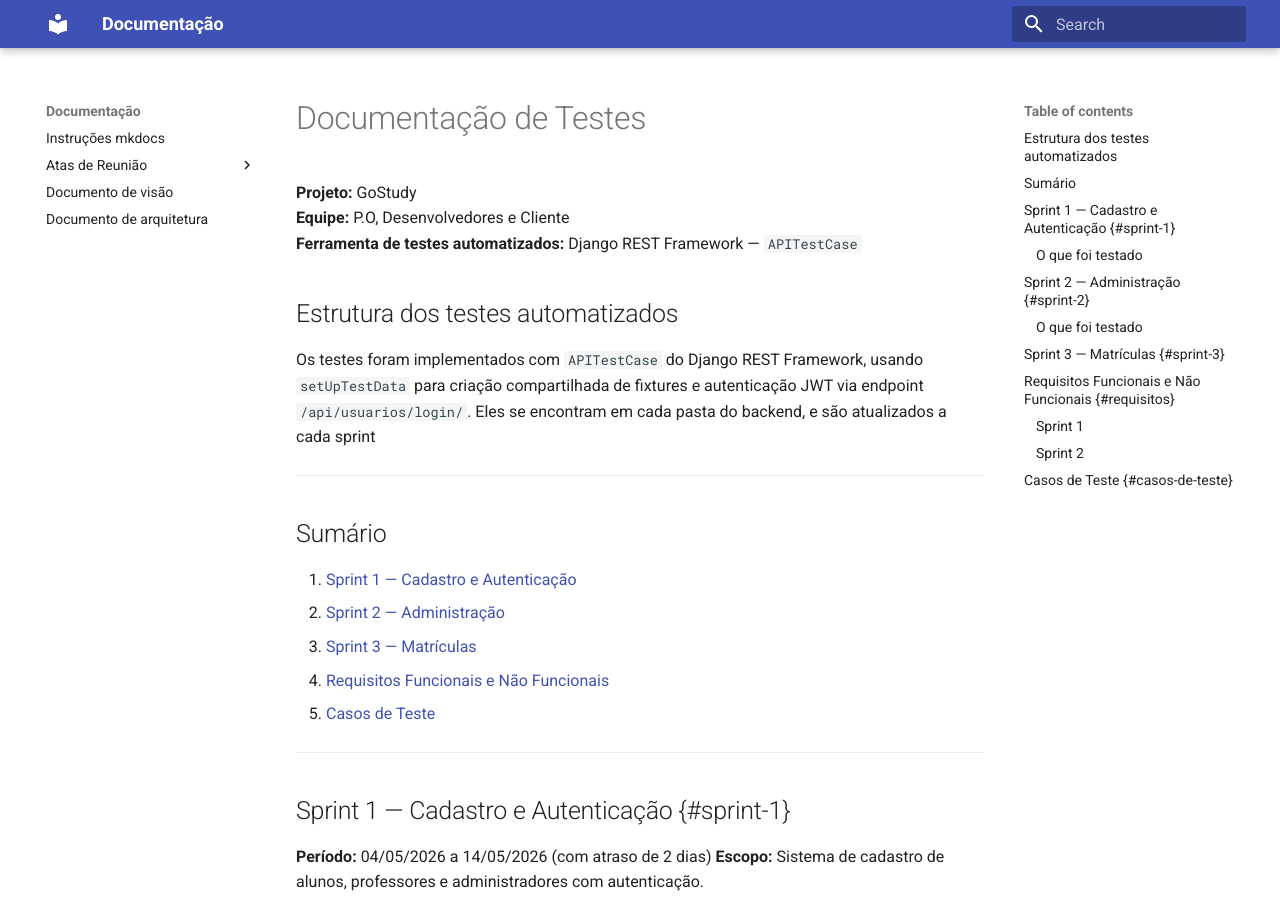
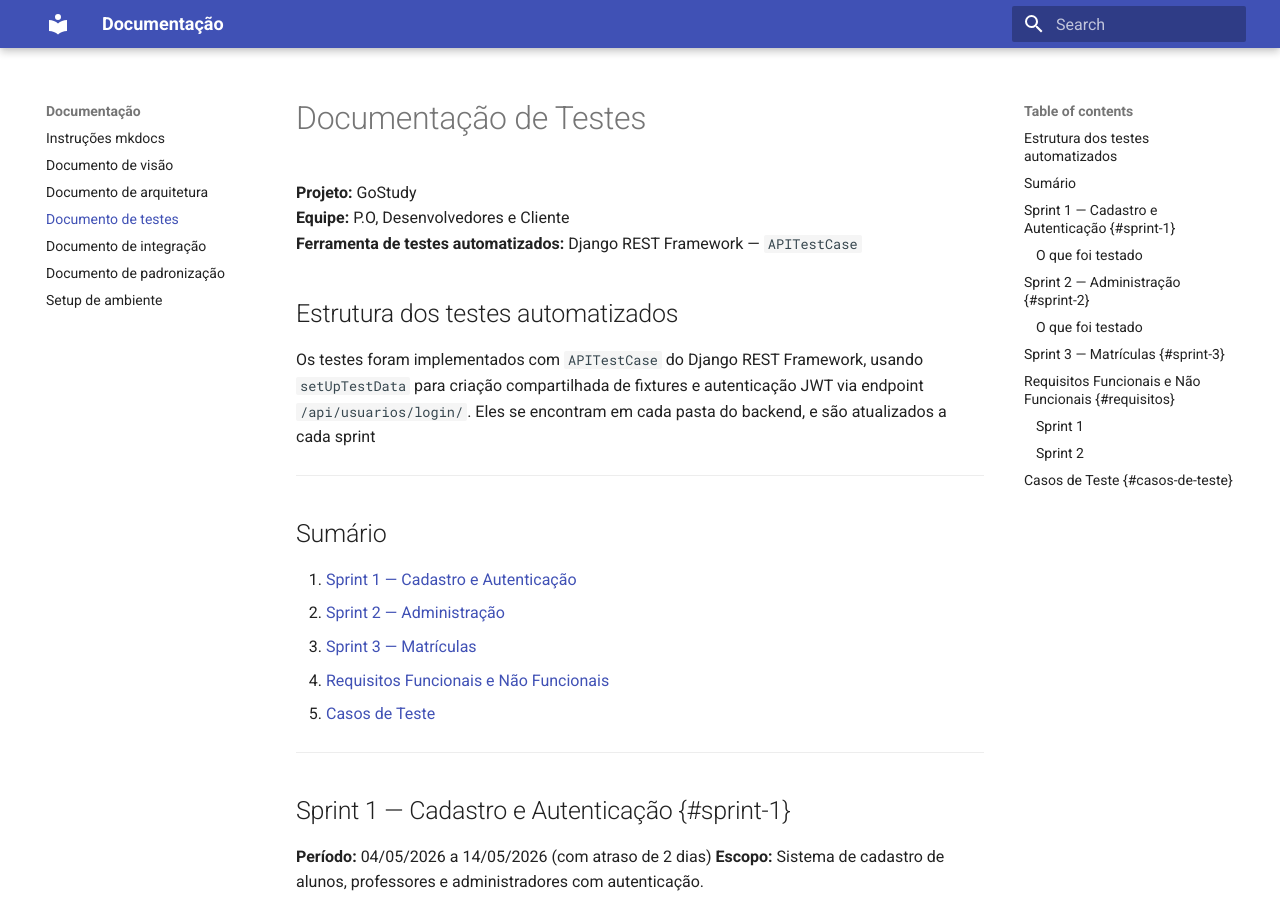
Before and after one commit to FGA0138-MDS-Ajax/2026.1-T03-Turing, an MkDocs documentation site: the page built from docs/documentacao-de-testes.md, in a window 1280 px wide and 900 px high. Built offline with MkDocs 1.6.1 and Material for MkDocs 9.7.7, drawn with Linux system fonts in a browser that asks for light colours.

Commit message:
adiciona correção de mkdocs

```diff
--- a/mkdocs.yml
+++ b/mkdocs.yml
@@ -2,10 +2,14 @@ site_name: Documentação
 
 nav:
   - Instruções mkdocs: "index.md"
-  - Atas de Reunião:
-    - Ata 1: "atas-reuniao/ata-reuniao-1.md"
-  - Documento de visão: "visao-produto-projeto(1.1).md"
-  - Documento de arquitetura: "documento-arquitetura(1.0).md"
+  # - Atas de Reunião:
+  #   - Ata 1: "atas-reuniao/ata-reuniao-1.md"
+  - Documento de visão: "documento-visao-produto-projeto.md"
+  - Documento de arquitetura: "documento-arquitetura.md"
+  - Documento de testes: "documentacao-de-testes.md"
+  - Documento de integração: "integracao_back_front.md"
+  - Documento de padronização : "padronizacao.md"
+  - Setup de ambiente : setup_ambiente.md
 
 theme:
   name: material
```
